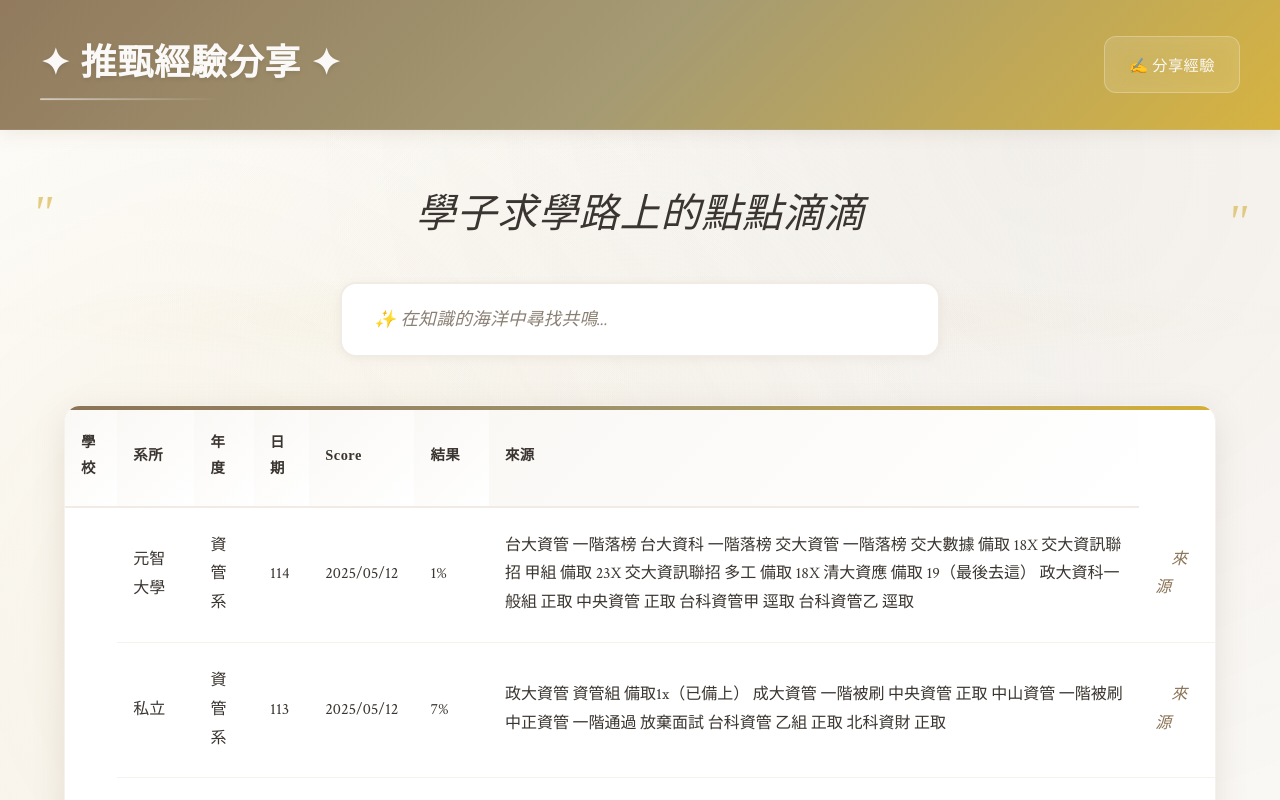
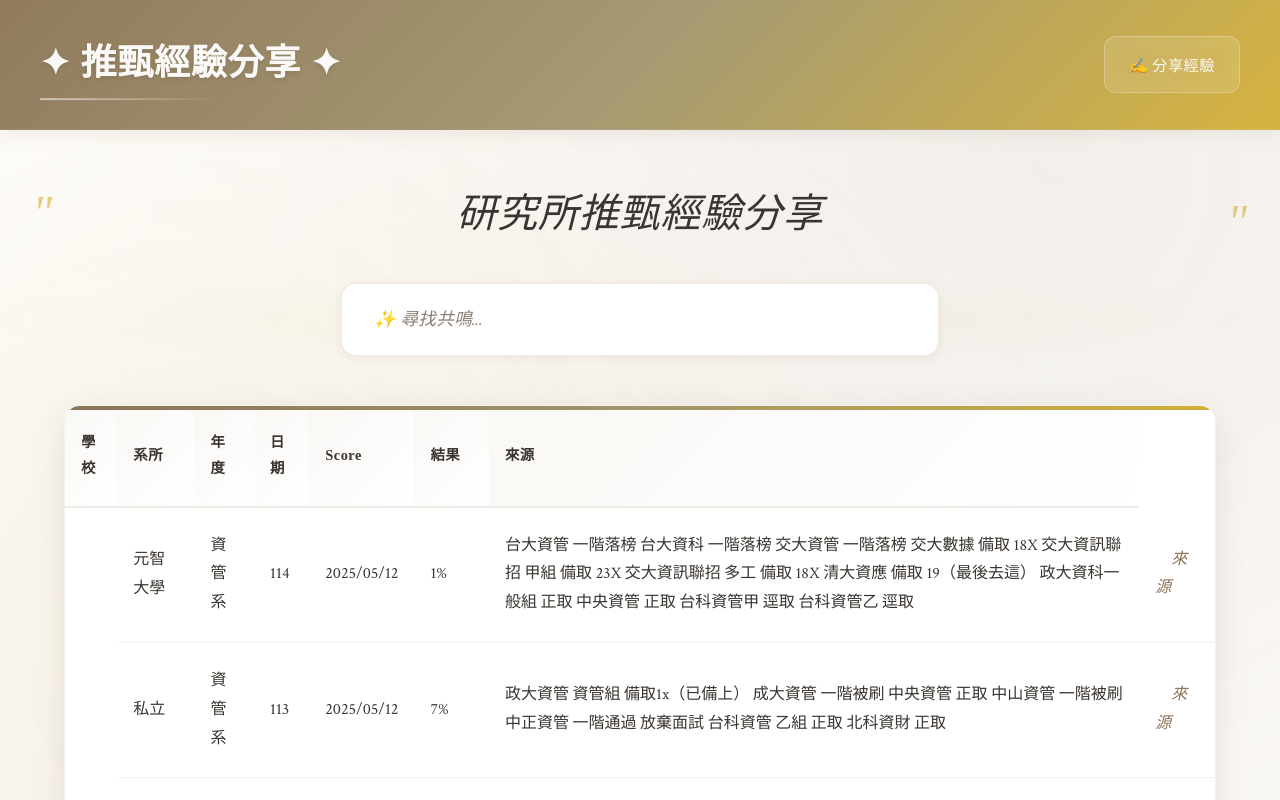
Before and after one commit to ShihPing0803/grad-experience-share, a Vue app: page / in a window 1280 px wide. Shown: the top 800 px of the page. Built offline with nearby package versions, Linux system fonts and the light colour scheme; a web font is replaced by a local one.

Commit message:
Beautify website

```diff
--- a/src/App.vue
+++ b/src/App.vue
@@ -29,12 +29,12 @@ const filteredPosts = computed(() => {
 <template>
   <Header />
   <main>
-    <h2>學子求學路上的點點滴滴</h2>
+    <h2>研究所推甄經驗分享</h2>
     <div class="search-container">
       <input
         v-model="keyword"
         type="search"
-        placeholder="✨ 在知識的海洋中尋找共鳴..."
+        placeholder="✨ 尋找共鳴..."
         class="search-box"
       />
     </div>
--- a/src/components/DetailModal.vue
+++ b/src/components/DetailModal.vue
@@ -32,7 +32,7 @@
                 </div>
 
                 <div class="section">
-                    <h4 class="section-title">🌟 收穫與成果</h4>
+                    <h4 class="section-title">🌟 結果</h4>
                     <div class="section-content">{{ post?.pResult1 || '成果仍在醞釀中...' }}</div>
                 </div>
 
--- a/src/style.css
+++ b/src/style.css
@@ -631,7 +631,6 @@ main h2::after {
   border-color: var(--primary-color);
 }
 
-/* Responsive Design */
 @media (max-width: 768px) {
   .header {
     padding: var(--spacing-md) var(--spacing-sm);
@@ -684,7 +683,6 @@ main h2::after {
   }
 }
 
-/* Scrollbar Styling */
 ::-webkit-scrollbar {
   width: 8px;
 }
@@ -702,7 +700,6 @@ main h2::after {
   background: linear-gradient(135deg, var(--primary-hover), var(--primary-color));
 }
 
-/* Loading and transitions */
 .fade-enter-active,
 .fade-leave-active {
   transition: all 0.4s ease;
@@ -714,7 +711,6 @@ main h2::after {
   transform: translateY(20px);
 }
 
-/* Literary decorative elements */
 .section-content::after {
   content: '❦';
   display: block;
```
Also changed, not shown: src/components/Header.vue (line endings or trailing spaces).
